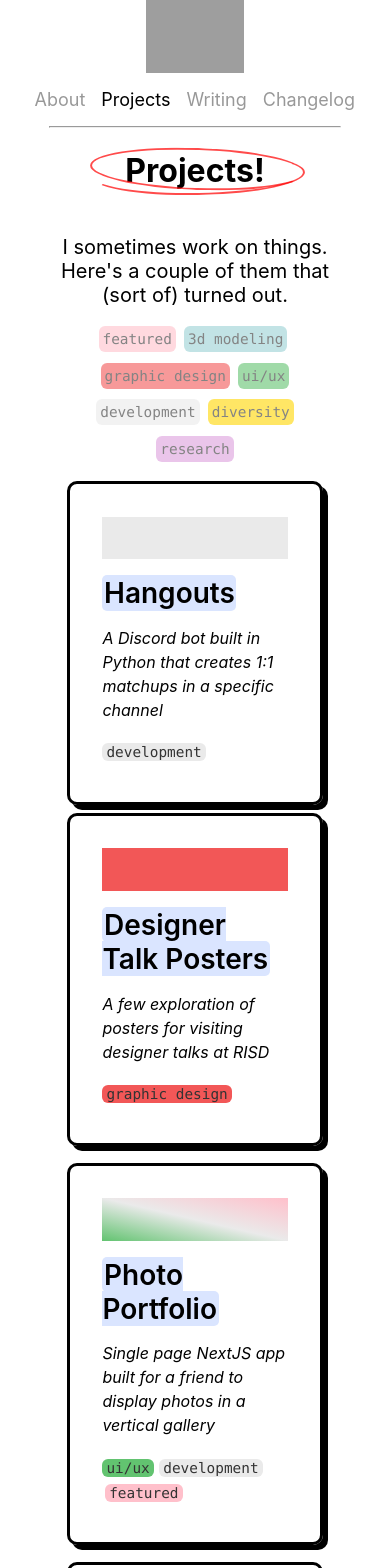
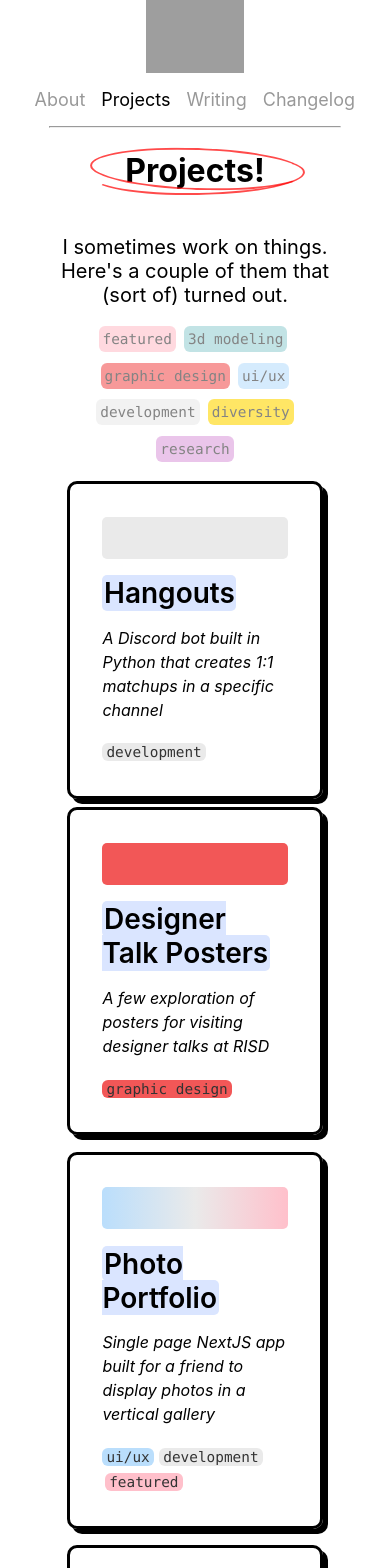
Before and after one commit to zhaovan/personal-site, a Next.js app: page /projects in a window 390 px wide. Shown: the top 1568 px of the page. Built offline with nearby package versions, Linux system fonts and the light colour scheme; grey boxes are pictures that could not be loaded; a web font is replaced by a local one.

Commit message:
fix animation on mobile and fix typos / gradients

```diff
--- a/data/changelog.js
+++ b/data/changelog.js
@@ -5,7 +5,7 @@ const changelog = [
     company: "Brown",
     website: "https://www.brown.edu/",
     bodyText:
-      "Graudated from Brown with a degree in Applied Math and Computer Science (woo!)",
+      "Graduated from Brown with a degree in Applied Math and Computer Science (woo!)",
     logo: "school",
   },
   {
--- a/pages/about.js
+++ b/pages/about.js
@@ -67,7 +67,7 @@ export default function About() {
                 build a better future. I'm in my era of hobby and exploration
                 and am currently obsessed with film photography, short stories
                 and poetry, and mixology. Catch me hanging out at random coffee
-                shops, at the top of a mountain, or naping at home with my dog.
+                shops, at the top of a mountain, or napping at home with my dog.
               </p>
               <p className={styles.text}>
                 Some of the main questions that drive the work that I'm most
--- a/pages/projects.js
+++ b/pages/projects.js
@@ -19,7 +19,7 @@ const filters = [
 const tagToColors = {
   featured: "#ffc0cb",
   "3d modeling": "#9ad1d4",
-  "ui/ux": "#62c370",
+  "ui/ux": "#BADEFC",
   diversity: "#ffd700",
   research: "#DDA0DD",
   development: "#eaeaea",
@@ -122,7 +122,7 @@ export default function Projects() {
 
             const gradient =
               colors.length > 1
-                ? "linear-gradient(to right top," + colorString + ")"
+                ? "linear-gradient(90deg," + colorString + ")"
                 : colorString;
 
             return (
@@ -151,7 +151,7 @@ export default function Projects() {
                 <div>
                   <p className={styles.description}>{project.description}</p>
                 </div>
-                <div style={{ marginBottom: "3%" }}>
+                <div>
                   {project.tags.map((tag) => {
                     const currStyle = setProjectStyle(tag);
                     return (
--- a/styles/Navbar.module.css
+++ b/styles/Navbar.module.css
@@ -64,6 +64,12 @@
     display: block !important;
   }
 }
+/* tablet sizing */
+@media (max-width: 768px) {
+  .logo:hover {
+    animation: none;
+  }
+}
 
 @media (max-width: 320px) {
   .listStyle {
--- a/styles/Projects.module.css
+++ b/styles/Projects.module.css
@@ -81,7 +81,7 @@
 }
 
 .uiux {
-  background-color: #62c370;
+  background-color: #badefc;
   color: #333;
 }
 
@@ -107,6 +107,7 @@
   /* background-color: #333; */
   height: 5vh;
   margin-bottom: 2vh;
+  border-radius: 5px;
 }
 
 @media (max-width: 540px) {
```
